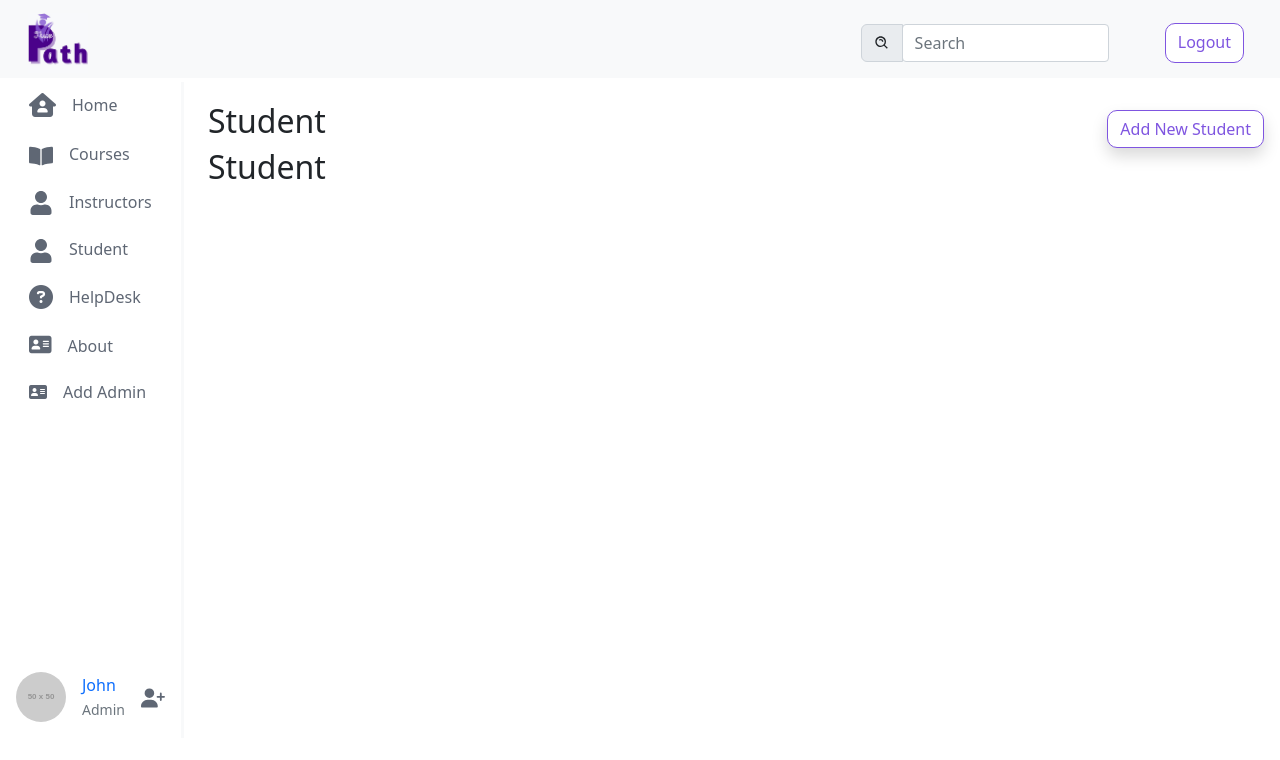
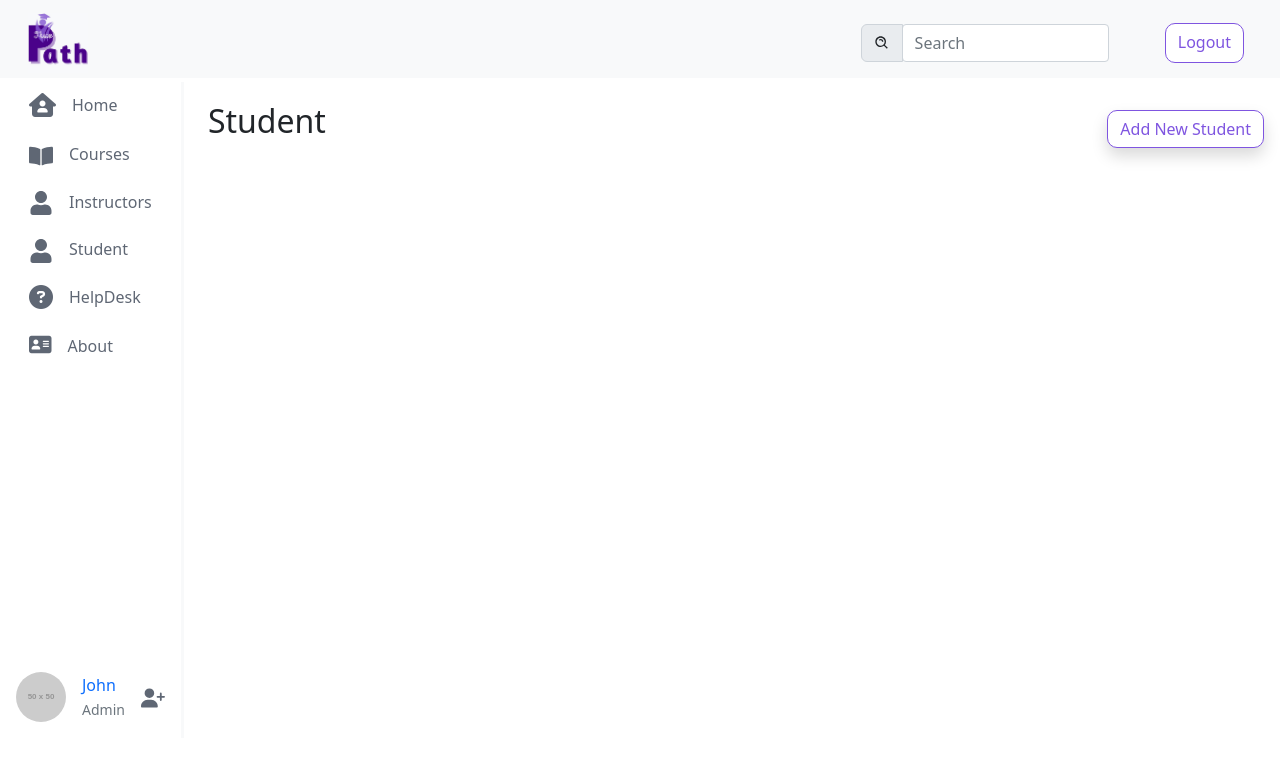
Before and after one commit to Final-Project-CS599/front-end, a React (Vite) app: page /student in a window 1280 px wide. Shown: the top 760 px of the page. Built offline with nearby package versions, Linux system fonts and the light colour scheme.

Commit message:
update Add Admin

```diff
--- a/src/components/layout/SideBar.jsx
+++ b/src/components/layout/SideBar.jsx
@@ -14,7 +14,6 @@ const SideBar = () => {
       <NavButton text={'Student'} icon={<FaUser  className='fs-4 '/>} to={'/student'} />
       <NavButton text={'HelpDesk'} icon={<i class="fa-solid fa-circle-question fs-4"></i>} to={'/helpdesk'} />
       <NavButton text={'About'} icon={<i class="fa-solid fa-address-card fs-5"></i>} to={'/about'}/>
-      <NavButton text={'Add Admin'} icon={<i class="fa-solid fa-address-card fs-0"></i>} to={'/addAdmin'} />
 
 
       <div className="mt-auto w-100">
--- a/src/components/pages/admin/Student/Student.jsx
+++ b/src/components/pages/admin/Student/Student.jsx
@@ -13,7 +13,6 @@ return <>
                 <div className=' col-md-6 p-2'>
                     <div className=''>
                         <h2>Student</h2>
-                        <h2>Student</h2>
                     </div>
                 </div>
                 <div  className=' col-md-6 p-3'>
```
